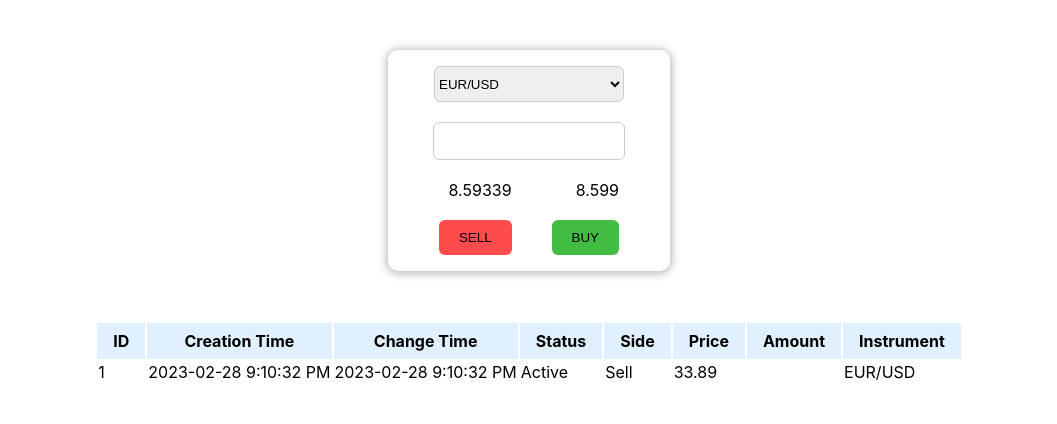
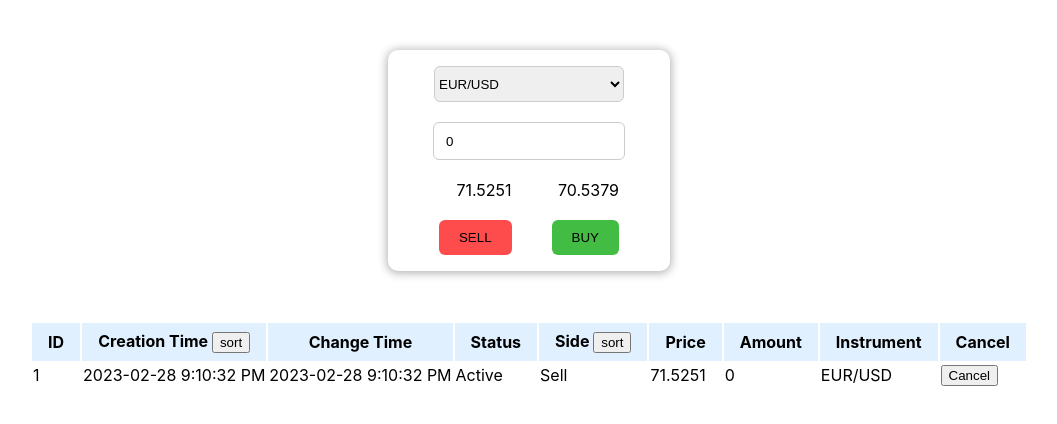
Before and after one commit to chernyaevaia/trading-terminal, a React (Create React App) app: page / in a window 1280 px wide. Both pictures are taken after a click on the button "SELL". Shown: the top 424 px of the page, without its empty margins (111-1168 px from the left). Built offline with nearby package versions, Linux system fonts and the light colour scheme.

Commit message:
delete and some sorting added

```diff
--- a/src/App.tsx
+++ b/src/App.tsx
@@ -2,16 +2,18 @@ import { useState } from "react";
 import "./App.css";
 import { BidList } from "./BidList";
 import { AddBidForm } from "./TickerCard";
-import { Instrument } from "./Enum";
+import { Bid, Instrument } from "./Enum";
 import moment from "moment";
 
 function App() {
   const [bidsList, setBidsList] = useState<[]>([]);
 
   const addBid = (
-    tickerAmount: string,
+    tickerAmount: number,
     selectedInstrument: string,
-    orderSide: string
+    orderSide: string,
+    status: string,
+    price: string
   ) => {
     let copy: any = [...bidsList];
     copy = [
@@ -22,15 +24,23 @@ function App() {
         creationTime: moment(new Date()).format("YYYY-MM-DD LTS"),
         changeTime: moment(new Date()).format("YYYY-MM-DD LTS"),
         side: orderSide,
+        status: status,
+        price: price,
+        onDelete: handleDelete,
       },
     ];
     setBidsList(copy);
   };
 
+  const handleDelete = (index: number) => {
+    const array: any = bidsList.filter((item, i) => index !== i);
+    setBidsList(array);
+  };
+
   return (
     <>
       <AddBidForm options={Instrument} addBid={addBid} />
-      <BidList bids={bidsList} />
+      <BidList bids={bidsList} handleDelete={handleDelete}/>
     </>
   );
 }
--- a/src/BidList.tsx
+++ b/src/BidList.tsx
@@ -1,37 +1,84 @@
+import { useState } from "react";
 import styles from "./BidList.module.css";
 import { Bid } from "./Enum";
 
 export interface BidListProps {
   bids?: Bid[];
+  handleDelete?: any;
 }
 
-export function BidList(bid: BidListProps) {
+export function BidList(props: BidListProps) {
+
+  const [order, setOrder] = useState<{
+    sortBy: "creationTime" | "orderSide" | "tickerAmount";
+    descending: boolean;
+  }>({
+    sortBy: "creationTime",
+    descending: true,
+  });
+
+  const comparator = (a: Bid, b: Bid): number => {
+
+    if (order.sortBy === "orderSide") {
+      if (order.descending ? a.side === "Buy" : a.side === "Sell") {
+        return -1;
+      }
+      if (order.descending ? a.side === "Buy" : a.side === "Sell") {
+        return 1;
+      }
+      return 0;
+    }
+
+    if (order.sortBy === "creationTime") {
+      const isNewer = new Date(a.creationTime) < new Date(b.creationTime);
+      const isLater = new Date(a.creationTime) > new Date(b.creationTime);
+      if (order.descending ? isLater : isNewer) {
+        return -1;
+      }
+      if (order.descending ? isNewer : isLater) {
+        return 1;
+      }
+      return 0;
+    }
+    return 0;
+  };
+
+
+
   return (
     <table className={styles.table}>
       <thead>
         <tr className={styles.tableHeader}>
           <th>ID</th>
-          <th>Creation Time</th>
+          <th>Creation Time <button onClick={() => setOrder({sortBy: "creationTime", descending: !order.descending})}>sort</button> </th>
           <th>Change Time</th>
           <th>Status</th>
-          <th>Side</th>
+          <th>Side <button onClick={() => setOrder({sortBy: "orderSide", descending: !order.descending})}>sort</button></th>
           <th>Price</th>
           <th>Amount</th>
           <th>Instrument</th>
+          <th>Cancel</th>
         </tr>
       </thead>
       <tbody>
-        {bid.bids?.map((bid, index) => {
+        {props.bids?.sort(comparator).map((bid, index) => {
           return (
-            <tr>
+            <tr key={index}>
               <td>{index + 1}</td>
               <td>{bid.creationTime}</td>
               <td>{bid.changeTime}</td>
-              <td>Active</td>
+              <td>{bid.status}</td>
               <td>{bid.side}</td>
-              <td>33.89</td>
+              <td>{bid.price}</td>
               <td>{bid.amount}</td>
               <td>{bid.instrument}</td>
+              <td>
+                {bid.status === "Active" && (
+                  <button type="button" onClick={() => props.handleDelete(index)}>
+                    Cancel
+                  </button>
+                )}
+              </td>
             </tr>
           );
         })}
--- a/src/Enum.ts
+++ b/src/Enum.ts
@@ -1,26 +1,13 @@
-export enum ClientMessageType {
-  subscribeMarketData = 1,
-  unsubscribeMarketData,
-  placeOrder,
-}
-
-export enum ServerMessageType {
-  success = 1,
-  error,
-  executionReport,
-  marketDataUpdate,
-}
-
 export enum OrderSide {
   buy = "Buy",
   sell = "Sell"
 }
 
 export enum OrderStatus {
-  active = 1,
-  filled,
-  rejected,
-  cancelled,
+  active = "Active",
+  filled = "Filled",
+  rejected = "Rejected",
+  cancelled = "Cancelled"
 }
 
 export const Instrument = [
@@ -30,12 +17,12 @@ export const Instrument = [
 ];
 
 export interface Bid  {
-  id: number,
   creationTime: string,
   changeTime: string,
   status: string,
   side: string;
   price: string,
   amount: string,
-  instrument: string
+  instrument: string,
+  onDelete: any,
 }
--- a/src/TickerCard.tsx
+++ b/src/TickerCard.tsx
@@ -1,6 +1,5 @@
 import { FormEvent, useState } from "react";
-import { Instrument } from "./Enum";
-import { OrderSide } from "./Enum";
+import { Instrument, OrderSide, OrderStatus } from "./Enum";
 import styles from "./TickerCard.module.css";
 
 export interface TickerCardProps {
@@ -9,16 +8,29 @@ export interface TickerCardProps {
 }
 
 export function AddBidForm(ticker: TickerCardProps) {
-  const [tickerAmount, setTickerAmount] = useState<string>("");
-  const [orderSide, setOrderSide] = useState<string>("");
+  const [tickerAmount, setTickerAmount] = useState<number>(0);
+  const [orderSide, setOrderSide] = useState<string>();
+  const [sellPrice, setSellPrice] = useState<string>(
+    (Math.random() * 3 + 70).toFixed(4)
+  );
+  const [buyPrice, setBuyPrice] = useState<string>(
+    (Math.random() * 3 + 70).toFixed(4)
+  );
+  const [status, setStatus] = useState<string>(OrderStatus.active);
   const [selectedInstrument, setSelectedInstrument] = useState<string>(
     Instrument[0].value
   );
 
   const handleSubmit = (e: FormEvent<HTMLFormElement>) => {
     e.preventDefault();
-    ticker.addBid(tickerAmount, selectedInstrument, orderSide);
-    setTickerAmount("");
+    ticker.addBid(
+      tickerAmount,
+      selectedInstrument,
+      orderSide,
+      status,
+      orderSide === OrderSide.buy ? buyPrice : sellPrice
+    );
+    setTickerAmount(0);
     setSelectedInstrument(Instrument[0].value);
   };
 
@@ -28,7 +40,11 @@ export function AddBidForm(ticker: TickerCardProps) {
         className={styles.instruments}
         name="instruments"
         id="instruments"
-        onChange={(e) => setSelectedInstrument(e.target.value)}
+        onChange={(e) => {
+          setSellPrice((Math.random() * 3 + 70).toFixed(4));
+          setBuyPrice((Math.random() * 3 + 70).toFixed(4));
+          setSelectedInstrument(e.target.value);
+        }}
       >
         {ticker.options.map((option) => {
           return (
@@ -42,12 +58,12 @@ export function AddBidForm(ticker: TickerCardProps) {
       </select>
       <input
         value={tickerAmount}
-        onChange={(e) => setTickerAmount(e.target.value)}
+        onChange={(e) => setTickerAmount(+e.target.value)}
         className={styles.input}
-        type="text"
+        type="number"
       />
       <div className={styles.priceBlock}>
-        <div className={styles.price}>8.59339</div>
+        <div className={styles.price}>{sellPrice}</div>
         <button
           onClick={(e) => setOrderSide(OrderSide.sell)}
           value={orderSide}
@@ -58,7 +74,7 @@ export function AddBidForm(ticker: TickerCardProps) {
         </button>
       </div>
       <div className={styles.priceBlock}>
-        <div className={styles.price}>8.599</div>
+        <div className={styles.price}>{buyPrice}</div>
         <button
           type="submit"
           onClick={(e) => setOrderSide(OrderSide.buy)}
```
